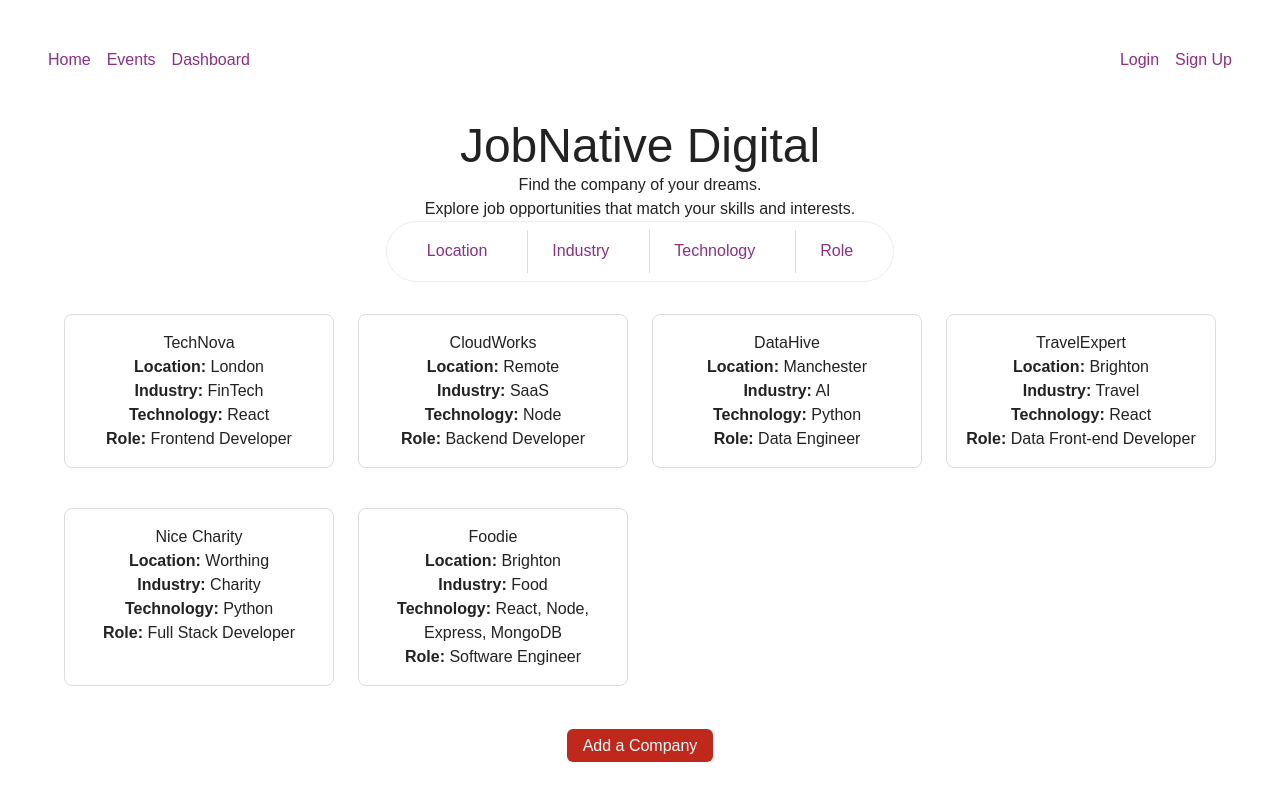
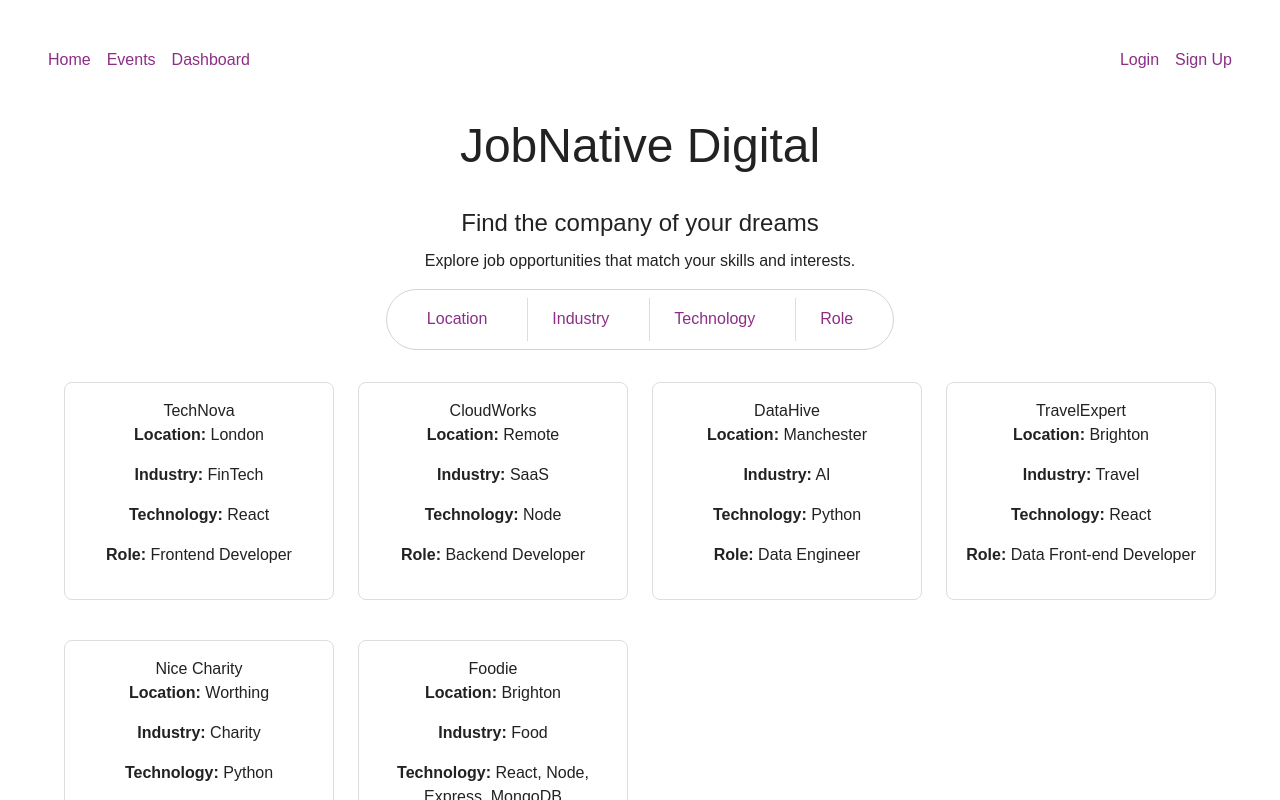
Before and after one commit to technative-academy/jobnative-digital-front-end, a React (Vite) app: page / in a window 1280 px wide. Shown: the top 800 px of the page. Built offline with nearby package versions, Linux system fonts and the light colour scheme; a web font is replaced by a local one.

Commit message:
changed hp css

```diff
--- a/src/components/Filters/Filters.css
+++ b/src/components/Filters/Filters.css
@@ -3,7 +3,7 @@
   gap: 1rem;
   margin: 0 auto 2rem auto;
   background-color: white;
-  border: 1px solid rgb(239, 237, 237);
+  border: 1px solid var(--colour-background-light);
   border-radius: 100px;
   padding: 0.5rem 1rem;
   width: fit-content;
--- a/src/components/NavBar/NavBar.css
+++ b/src/components/NavBar/NavBar.css
@@ -8,6 +8,7 @@
 .nav-item {
   color: var(--colour-primary);
   text-decoration: none;
+  font-size: var(--font-size-body);
 }
 
 .nav-item:hover {
--- a/src/pages/Home/Home.css
+++ b/src/pages/Home/Home.css
@@ -3,3 +3,22 @@
   grid-template-columns: repeat(auto-fit, minmax(260px, 1fr));
   gap: 1.5rem;
 }
+
+h1 {
+  text-align: center;
+  margin-bottom: 2rem;
+  font-size: var(--font-size-heading);
+}
+
+h2 {
+  margin-top: 2rem;
+  margin-bottom: 0.5rem;
+  font-size: var(--font-size-subheading);
+}
+
+p {
+  text-align: center;
+  font-size: var(--font-size-body);
+  color: var(--colour-text-dark);
+  margin-bottom: 1rem;
+}
--- a/src/pages/Home/Home.jsx
+++ b/src/pages/Home/Home.jsx
@@ -29,7 +29,7 @@ function Home() {
   return (
     <div style={{ padding: "2rem" }}>
       <h1>JobNative Digital</h1>
-      <h2>Find the company of your dreams.</h2>
+      <h2>Find the company of your dreams</h2>
       <p>Explore job opportunities that match your skills and interests.</p>
 
       <Filters filters={filters} setFilters={setFilters} />
```
